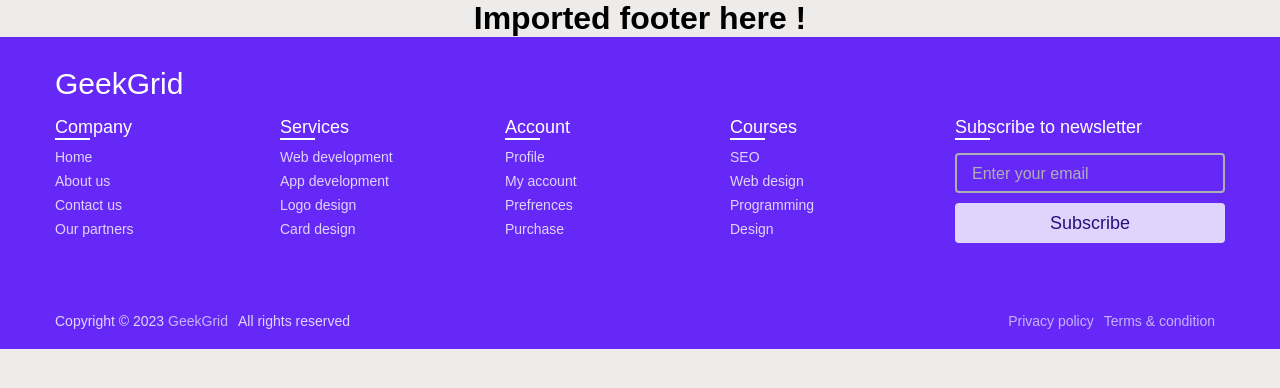
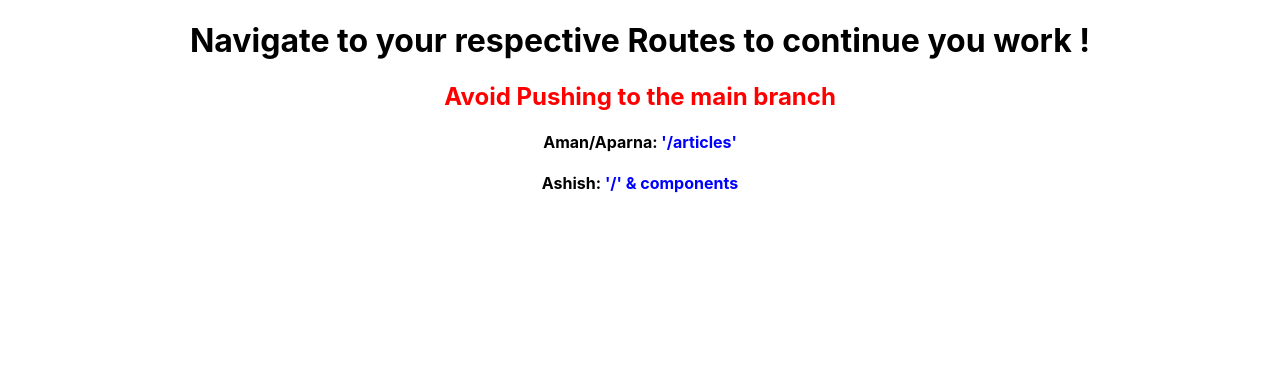
Before and after one commit to ashish12501/GeekGrid, a React (Create React App) app: page / in a window 1280 px wide. Shown: the top 388 px of the page. Built offline with nearby package versions, Linux system fonts and the light colour scheme.

Commit message:
Announcements

```diff
--- a/src/pages/Home/home.js
+++ b/src/pages/Home/home.js
@@ -1,10 +1,14 @@
 import React from 'react'
-import { Footer } from "../../components/footer"
+// import { Footer } from "../../components/footer"
 export function Home() {
   return (
     <div>
-      <h1>Imported footer here !</h1>
-      <Footer />
+      {/* <h1>Imported footer here !</h1> */}
+      {/* <Footer /> */}
+      <h1>Navigate to your respective Routes to continue you work !</h1>
+      <h2 style={{ color: "red" }} >Avoid Pushing to the main branch </h2>
+      <h4>Aman/Aparna: <span style={{ color: "blue" }}>'/articles'</span></h4>
+      <h4>Ashish: <span style={{ color: "blue" }}>'/' & components</span></h4>
     </div>
   )
 }
```
